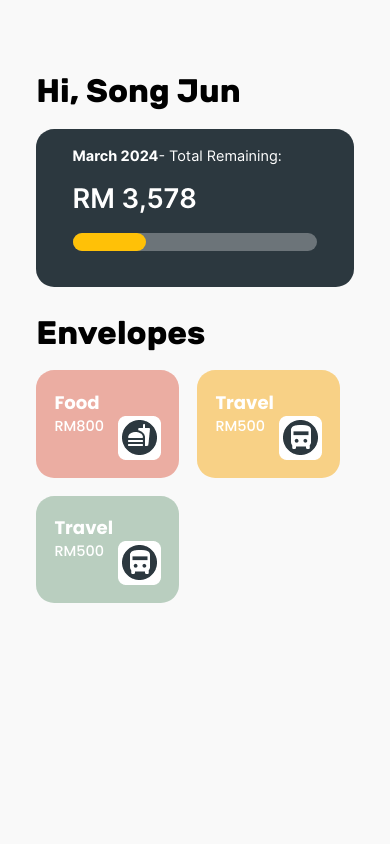
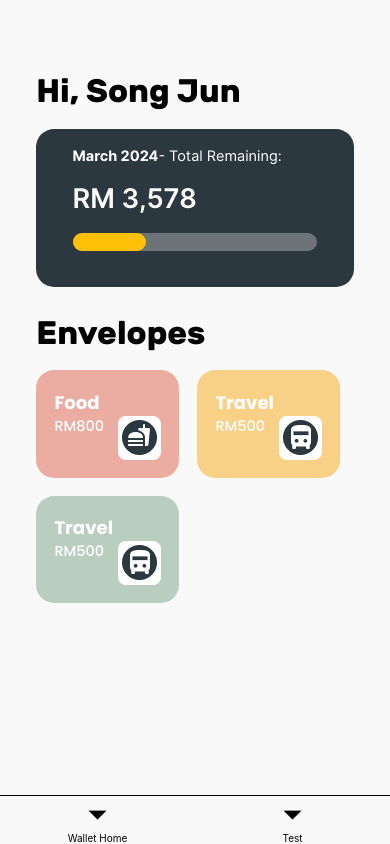
Before and after one commit to yangding14/VeeHek, a React Native app in the folder frontend/: screen / in a window 390 px wide. Built offline with nearby package versions, Linux system fonts and the light colour scheme.

Commit message:
add bottomtabnavbar outline

```diff
--- a/frontend/App.js
+++ b/frontend/App.js
@@ -50,6 +50,6 @@ export default function App() {
 const styles = StyleSheet.create({
   container: {
     flex: 1,
-    backgroundColor: 'purple'
+    backgroundColor: '#F9F9F9'
   },
 });
--- a/frontend/navigation/AppNav.js
+++ b/frontend/navigation/AppNav.js
@@ -10,16 +10,19 @@ import { View, StyleSheet, Image } from 'react-native';
 // import LR__Code_of_Conduct_Notice from '../screens/LR__Code_of_Conduct_Notice';
 import Wallet_Home from '../screens/Wallet_Home';
 import Wallet_Envelope from '../screens/Wallet_Envelope';
+import Test from '../screens/Test';
 import { NavigationContainer } from '@react-navigation/native';
 import { createStackNavigator } from '@react-navigation/stack';
+import { createBottomTabNavigator } from '@react-navigation/bottom-tabs';
 
 import LR_WelcomePage from '../screens/LR_WelcomePage';
 import LR_Register from '../screens/LR_Register';
 import LR_ForgotPassword from '../screens/LR_ForgotPassword';
 import { colors } from '../styles/GlobalStyle';
 
+const Tab = createBottomTabNavigator();
 const Stack = createStackNavigator();
-const Tab = createStackNavigator();
+const test = createBottomTabNavigator();
 
 // Set default options for all screens within the Stack.Navigator
 const screenOptions = {
@@ -36,16 +39,18 @@ function AppNav() {
     return (
         <View style={styles.container}>
             <NavigationContainer theme={navTheme}>
-                <Stack.Navigator initialRouteName='Wallet_Home' screenOptions={screenOptions}>
-                    <Stack.Group>
-                        <Stack.Screen
-                            name="Home"
-                            component={Home}
-                            options={{title: 'Wallet Home'}}
-                            initialParams={{name: 'Song Jun'}}
-                        />
-                    </Stack.Group>
-                </Stack.Navigator>
+                <Tab.Navigator initialRouteName='Home' screenOptions={screenOptions}>
+                    <Tab.Screen
+                        name="Home"
+                        component={Home}
+                        options={{title: 'Wallet Home'}}
+                        initialParams={{name: 'Song Jun'}}
+                    />
+                    <Tab.Screen
+                        name="Test"
+                        component={Test}
+                    />
+                </Tab.Navigator>
             </NavigationContainer>
         </View>
     );
@@ -53,17 +58,17 @@ function AppNav() {
 
 function Home(){
     return(
-        <Tab.Navigator screenOptions={screenOptions}>
-            <Tab.Screen name="Wallet_Home" component={Wallet_Home} />
-            <Tab.Screen name="Wallet_Envelope" component={Wallet_Envelope} />
-        </Tab.Navigator>
+        <Stack.Navigator screenOptions={screenOptions}>
+            <Stack.Screen name="Wallet_Home" component={Wallet_Home} />
+            <Stack.Screen name="Wallet_Envelope" component={Wallet_Envelope} />
+        </Stack.Navigator>
     )
 }
 
 const styles = StyleSheet.create({
   container: {
     flex: 1,
-    backgroundColor: 'purple'
+    backgroundColor: '#F9F9F9'
   },
 });
 
--- a/frontend/screens/Wallet_Envelope.js
+++ b/frontend/screens/Wallet_Envelope.js
@@ -5,7 +5,7 @@ import WalletEnvelopeTotalRemaining from '../components/WalletEnvelopeTotalRemai
 import WalletEnvelopeOperation from '../components/WalletEnvelopeOperation';
 import Wallet_EnvelopeNewOperation from './Wallet_EnvelopeNewOperation';
 
-function Wallet_Envelope() {
+function Wallet_Envelope({navigation}) {
 
     const [isVisible, setIsVisible] = useState(false);
 
@@ -29,8 +29,13 @@ function Wallet_Envelope() {
 
     return (
         <View style={appStyles.appBackground}>
-            <Image source={require('../assets/arrow_left.png')} style={{position: 'absolute', left: sw(50), top: sh(12)}} />
-            <Text style={{fontFamily: fonts.RubikBold, fontSize: sh(36), textAlign: 'center'}}>Food</Text>
+            <View style={{flexDirection: 'row'}}>
+                <TouchableWithoutFeedback hitSlop={40} onPress={() => navigation.goBack()}>
+                    <Image source={require('../assets/arrow_left.png')} style={{flex:1, resizeMode: 'contain', top: sh(14)}} />
+                </TouchableWithoutFeedback>
+                <Text style={{flex: 5, fontFamily: fonts.RubikBold, fontSize: sh(36), textAlign: 'center'}}>Food</Text>
+                <View style={{flex: 1}} />
+            </View>
 
             <View style={{marginHorizontal: sw(-40)}}>
                 <ScrollView style={{paddingHorizontal: sw(40)}}>
```
Also changed, not shown: 1 other file (tests, documents, lock files or other folders).
